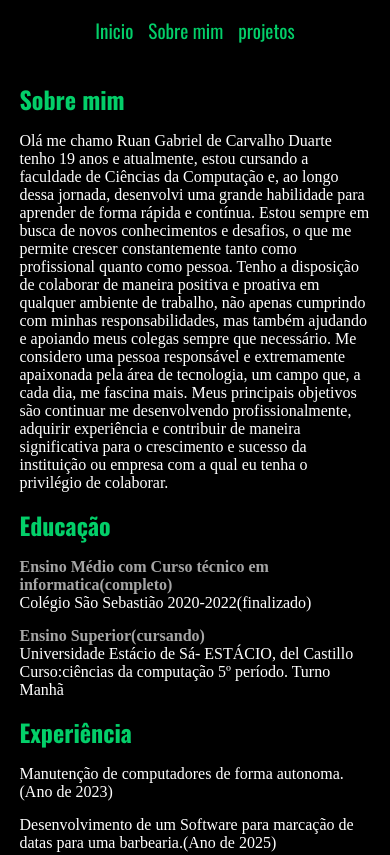
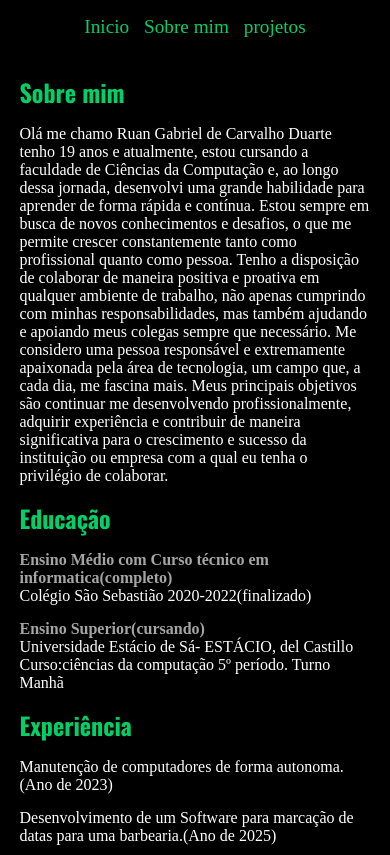
Before and after one commit to RuanGCD/portfolio, a plain HTML site: page Portfolio/about.html in a window 390 px wide. Shown: the top 855 px of the page. Drawn offline with nearby package versions, Linux system fonts and the light colour scheme.

Commit message:
hotfix styleA.css

```diff
--- a/Portfolio/styles/styleA.css
+++ b/Portfolio/styles/styleA.css
@@ -10,16 +10,37 @@ body{
     color:white;
 }
 header{
-    padding: 2% 0 0 40%;
-     font-family: "Oswald", serif;
+    font-size: 1.125rem;
+    padding: 2% 0 0 41%;
+    font-weight: 500;
+    font-family: 'Times New Roman', Times, serif;
+    height:5%;
+
 }
 .cabeçalho__link{
     display: flex;
-    gap: 50px;
+    gap: 5rem;
 }
-.cabeçalho__link__link{
+
+.cabeçalho__link__link {
+    position: relative;
+    color: rgb(3, 207, 105);
     text-decoration: none;
-    color:rgb(3, 207, 105) ;
+}
+
+.cabeçalho__link__link::after {
+    content: "";
+    position: absolute;
+    left: 0;
+    bottom: -4px;
+    width: 0;
+    height: 2px;
+    background-color: rgb(3, 207, 105);
+    transition: width 0.3s ease-in-out;
+}
+
+.cabeçalho__link__link:hover::after {
+    width: 100%;
 }
 main{
     display: flex;
@@ -139,10 +160,10 @@ li{
   }
 
   .cabeçalho__link {
-    flex-direction: row; /* mantém horizontal */
-    justify-content: center; /* centraliza o menu */
-    gap: 15px; /* espaçamento menor entre os links */
-    flex-wrap: wrap; /* permite quebra se a tela for muito estreita */
+    flex-direction: row;
+    justify-content: center;
+    gap: 15px;
+    flex-wrap: wrap;
   }
 
   .cabeçalho__link__link {
```
